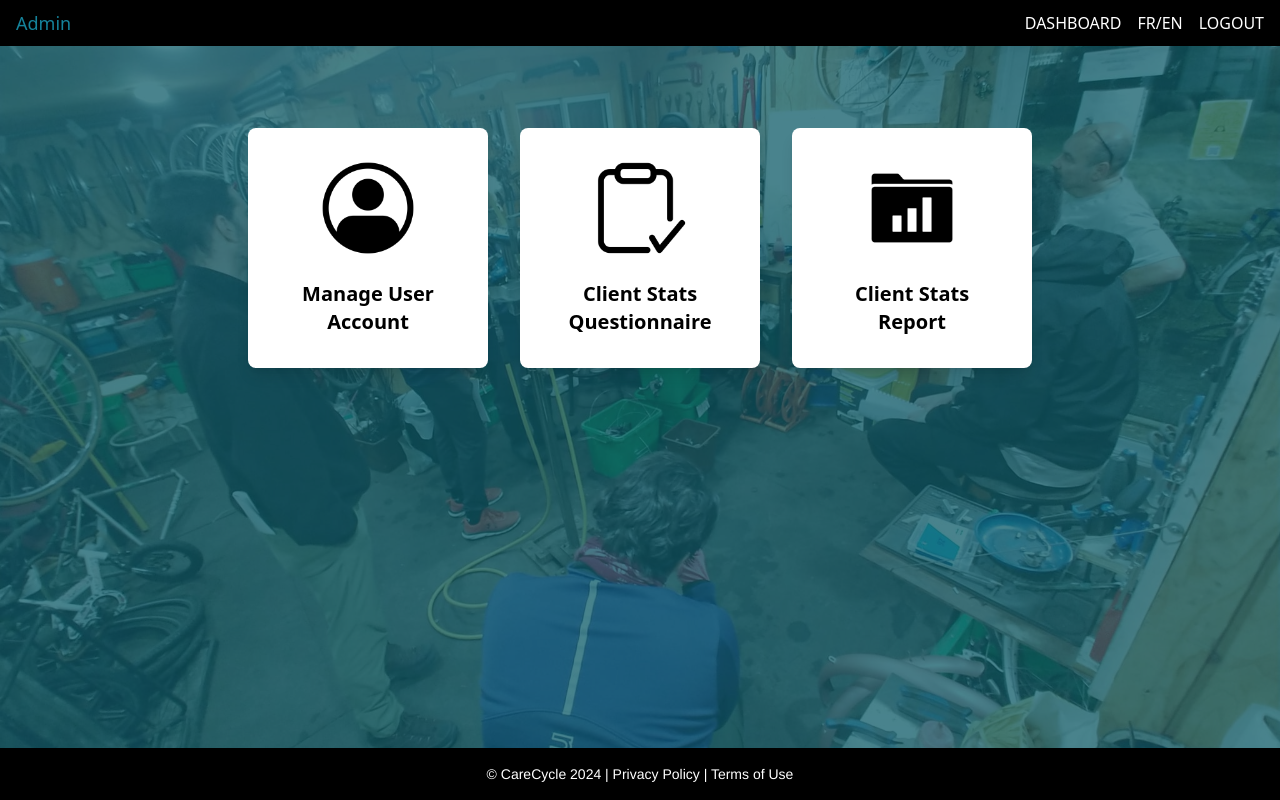
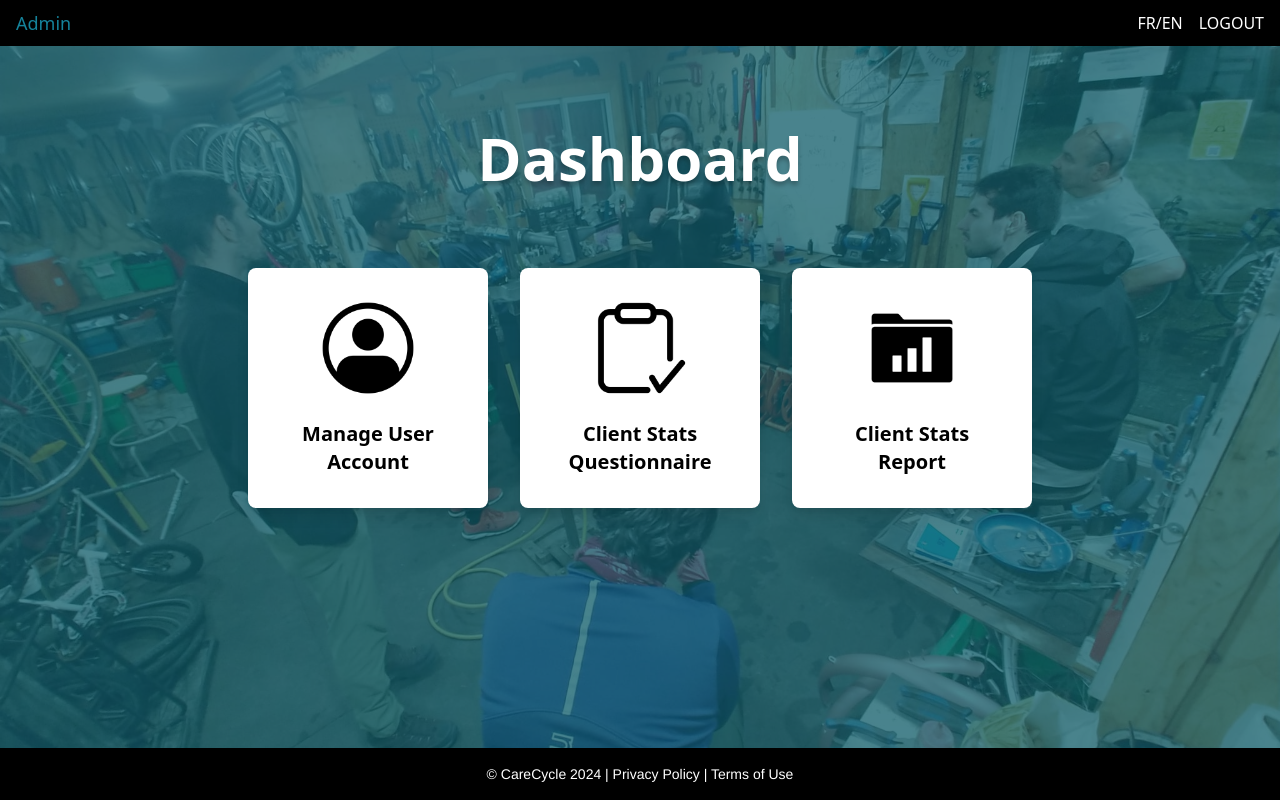
Before and after one commit to anapechonkin/CareCycle, a React (Create React App) app in the folder carecycle/client/: page /dashboard in a window 1280 px wide. Built offline with nearby package versions, Linux system fonts and the light colour scheme.

Commit message:
added Dashboard Header to page and took out link from navbar when on page, dashboard link will now only show when on other pages

```diff
--- a/carecycle/client/src/components/NavBar.jsx
+++ b/carecycle/client/src/components/NavBar.jsx
@@ -1,6 +1,6 @@
 import React, { useState, useEffect } from 'react';
 import { useUser } from '../context/UserContext';
-import { Link, useNavigate } from 'react-router-dom';
+import { Link, useNavigate, useLocation  } from 'react-router-dom';
 import Modal from './Modal'; // Adjust this path to match your file structure
 
 const Navbar = () => {
@@ -9,6 +9,7 @@ const Navbar = () => {
   const [logoutReason, setLogoutReason] = useState('');
   const [customReason, setCustomReason] = useState(''); // State for custom reason input
   const navigate = useNavigate();
+  const location = useLocation();
 
   const { userType } = useUser();
   console.log("Current userType in Navbar:", userType);
@@ -53,7 +54,7 @@ const Navbar = () => {
       <div className="fixed w-full h-[46px] top-0 left-0 bg-black flex justify-between items-center px-4 z-50">
         <div className="text-[#15839b] text-lg">{userRole}</div>
         <div className="space-x-4">
-          <Link to="/dashboard" className={linkStyle}>DASHBOARD</Link>
+        {location.pathname !== '/dashboard' && <Link to="/dashboard" className={linkStyle}>DASHBOARD</Link>}
           <button className={linkStyle} onClick={() => console.log('Language toggle clicked')}>FR/EN</button>
           <button className={linkStyle} onClick={handleLogoutClick}>LOGOUT</button>
         </div>
--- a/carecycle/client/src/pages/Dashboard.jsx
+++ b/carecycle/client/src/pages/Dashboard.jsx
@@ -22,7 +22,7 @@ const Dashboard = () => {
   // Retrieve the containers for the current user type
   const containers = DashboardContainersConfig[userType] || [];
 
-  // Correct place for the log statement
+  // Debugging: Log the containers to verify they are being set correctly
   console.log("Containers to render:", containers);
 
   const navigate = useNavigate();
@@ -30,11 +30,14 @@ const Dashboard = () => {
   return (
     <div className="relative min-h-screen flex flex-col">
       <NavBar />
-      <div className="flex-grow relative">
+      <div className="flex-grow relative pt-16">
         <div className="absolute inset-0 z-[-1]" style={{ backgroundImage: "url('/photos/photoIndoor.jpg')", backgroundSize: 'cover', backgroundPosition: 'center' }}>
           <div className="absolute inset-0 bg-custom-blue opacity-75"></div>
         </div>
-        <div className="flex justify-center pt-24 mt-8 mb-32">
+        <div className="text-center mb-20" style={{ paddingTop: '4rem' }}>
+          <h1 className="text-6xl font-bold text-white [text-shadow:0px_4px_4px_#00000040]">Dashboard</h1>
+        </div>
+        <div className="flex justify-center mt-8 mb-32">
             <div className="grid grid-cols-1 sm:grid-cols-2 lg:grid-cols-3 gap-8">
                 {containers.map(({ name, icon, route }) => (
                     <DashboardContainer
```
